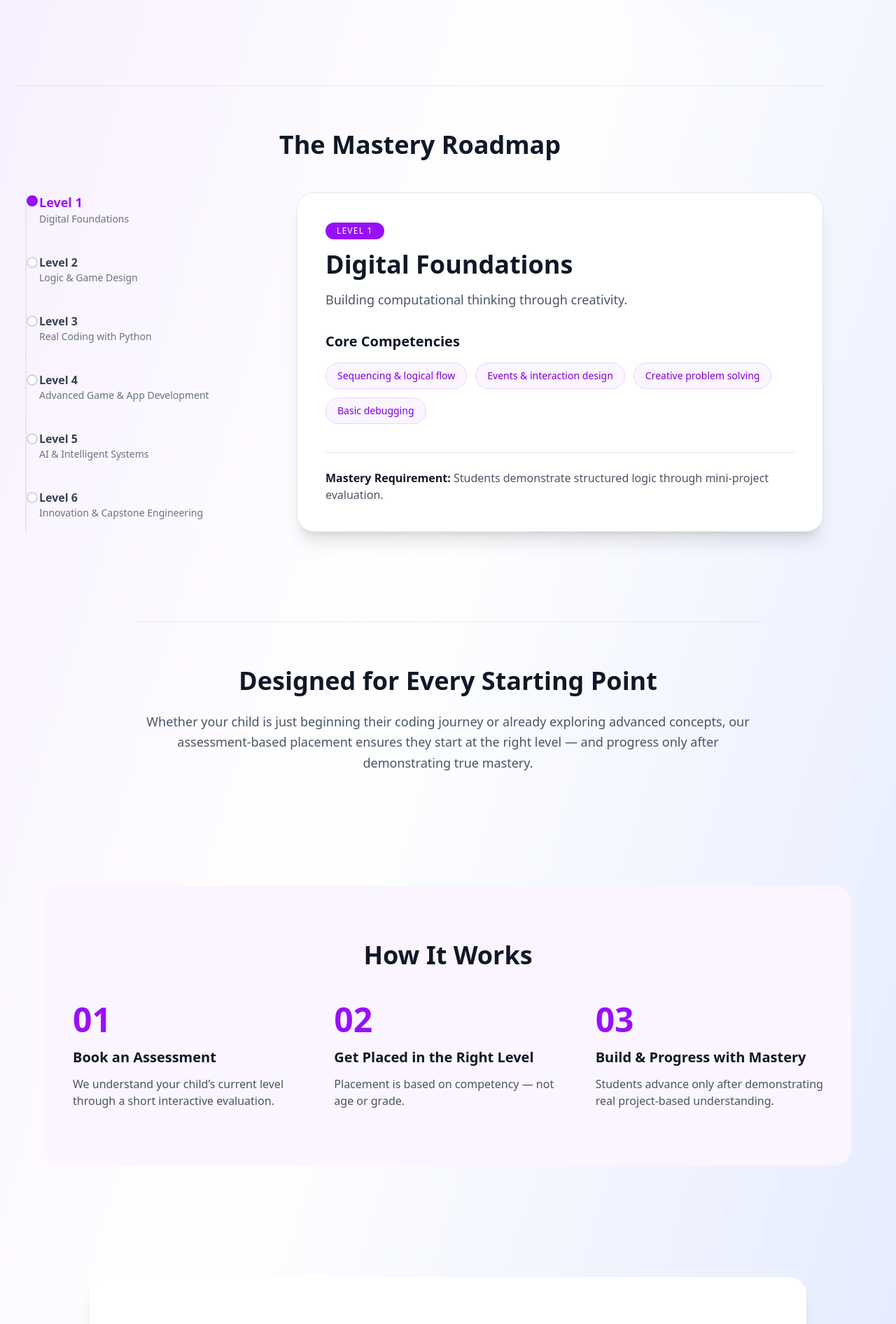
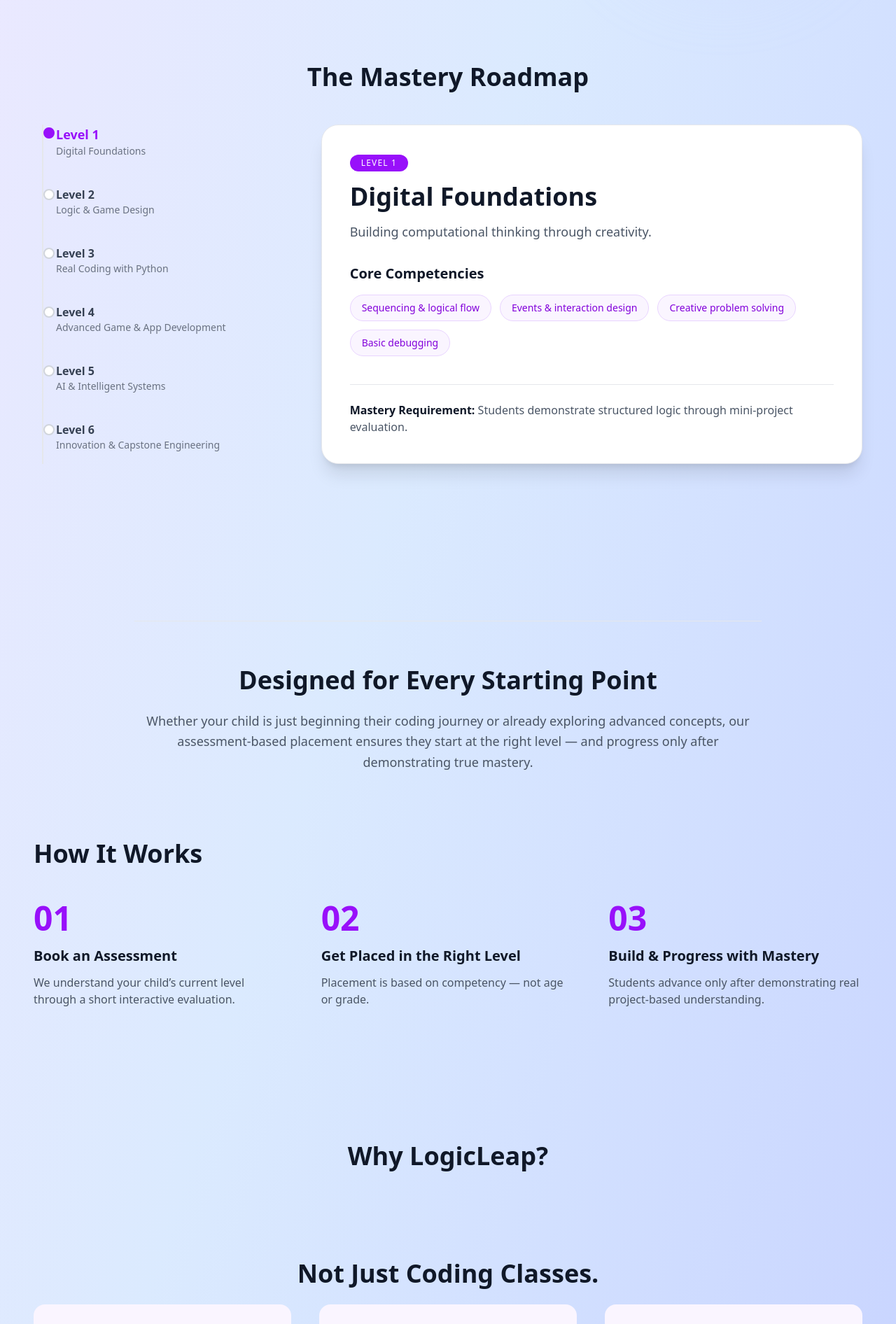
Before and after one commit to srushteesingh/logicleap-platform, a Next.js app: page / in a window 1280 px wide. Shown: the part 1600-3492 px from the top of the page at 70% size. Built offline with nearby package versions, Linux system fonts and the light colour scheme.

Commit message:
update hero

```diff
--- a/app/layout.tsx
+++ b/app/layout.tsx
@@ -29,7 +29,7 @@
 }>) {
   return (
     <html lang="en">
-      <body className="relative min-h-screen bg-gradient-to-br from-purple-100 via-white to-indigo-100 text-gray-900 antialiased overflow-x-hidden">
+      <body className="bg-gradient-to-br from-purple-100 via-blue-100 to-indigo-200">
         {/* HEADER */}
         <header className="w-full bg-white shadow-sm sticky top-0 z-50">
           <div className="max-w-7xl mx-auto px-6 py-4 flex items-center justify-between">
--- a/app/page.tsx
+++ b/app/page.tsx
@@ -277,10 +277,7 @@
         </div>
       </section>
       {/* MASTERY ROADMAP */}
-      <div
-        id="roadmap"
-        className="mt-32 max-w-6xl border-t border-gray-200 pt-16"
-      >
+      <div id="roadmap" className="max-w-7xl mx-auto py-24 px-6">
         <h2 className="text-4xl font-bold text-center mb-12">
           The Mastery Roadmap
         </h2>
@@ -382,7 +379,7 @@
       </div>
 
       {/* HOW IT WORKS */}
-      <div className="mt-40 bg-purple-50 rounded-3xl px-10 py-20 max-w-6xl mx-auto text-center">
+      <div className="max-w-7xl mx-auto py-24 px-6">
         <h2 className="text-3xl md:text-4xl font-bold mb-12">How It Works</h2>
 
         <div className="grid md:grid-cols-3 gap-12 text-left">
@@ -419,7 +416,7 @@
       </div>
 
       {/* WHY */}
-      <div className="mt-40 bg-white rounded-3xl shadow-xl px-10 py-20 max-w-5xl mx-auto">
+      <div className="max-w-7xl mx-auto py-24 px-6">
         <h2 className="text-4xl font-bold mb-12 text-center">Why LogicLeap?</h2>
         <div className="mt-32 max-w-4xl mx-auto text-center">
           <h2 className="text-3xl md:text-4xl font-bold mb-6">
```
